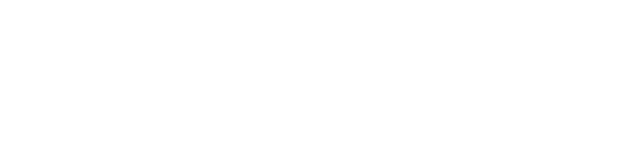
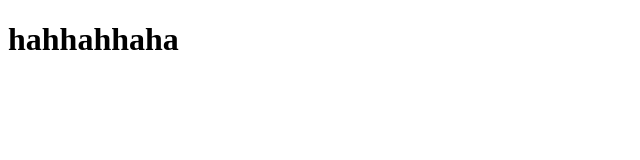
Before and after one commit to rifqiahmadpratama/new, a plain HTML site: page index.html in a window 1280 px wide. Shown: the whole page, without its empty margins (0-640 px from the left). Drawn offline with Linux system fonts and the light colour scheme.

Commit message:
Rifqi Ahmad Pratama

```diff
--- a/index.html
+++ b/index.html
@@ -1,2 +1,6 @@
 <!DOCTYPE html>
-<body></body>
+<body>
+  <head>
+    <h1>hahhahhaha</h1>
+  </head>
+</body>
```
Also changed, not shown: baru/Rifqi Ahmad Pratama.txt (added).
